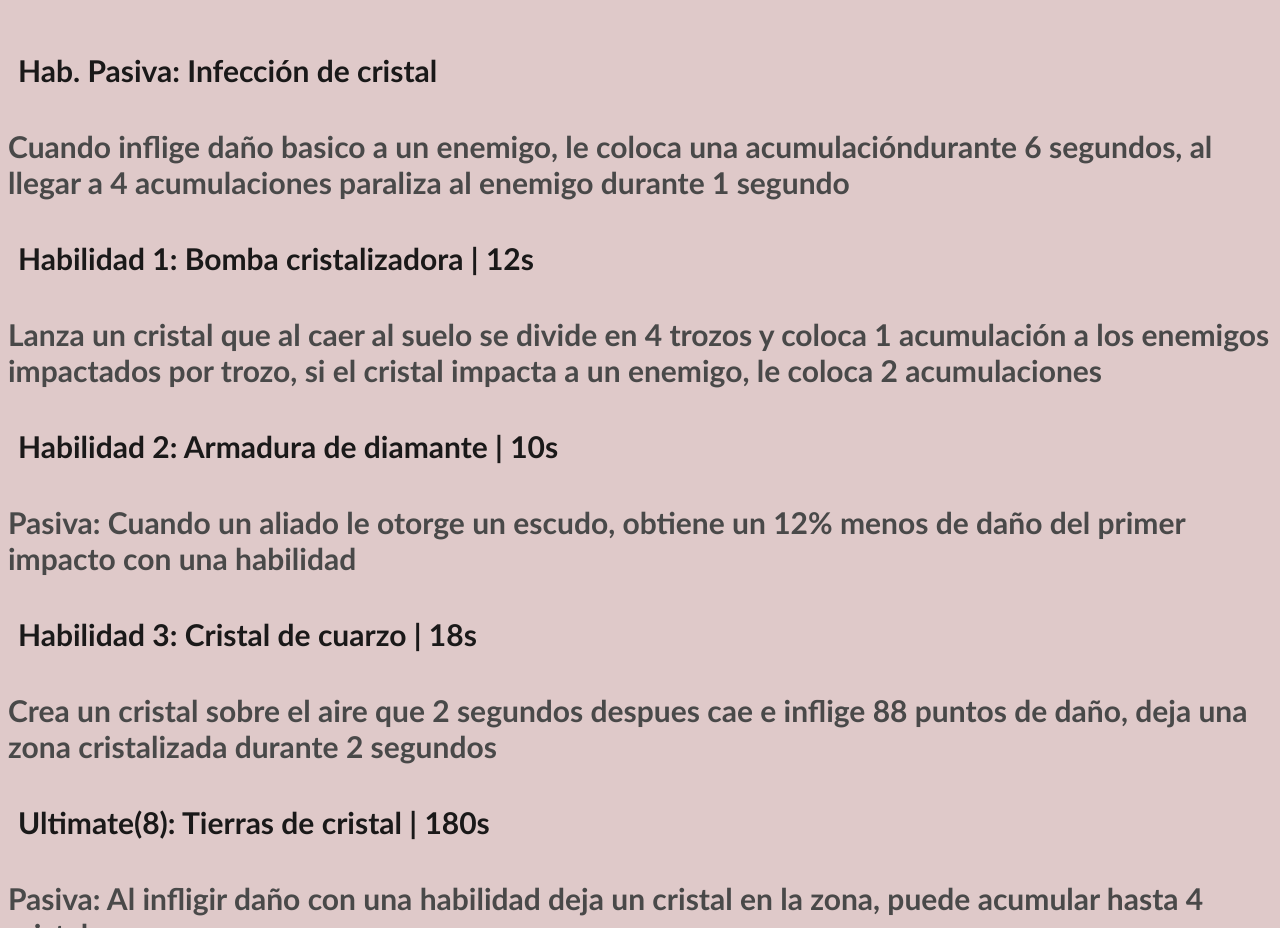
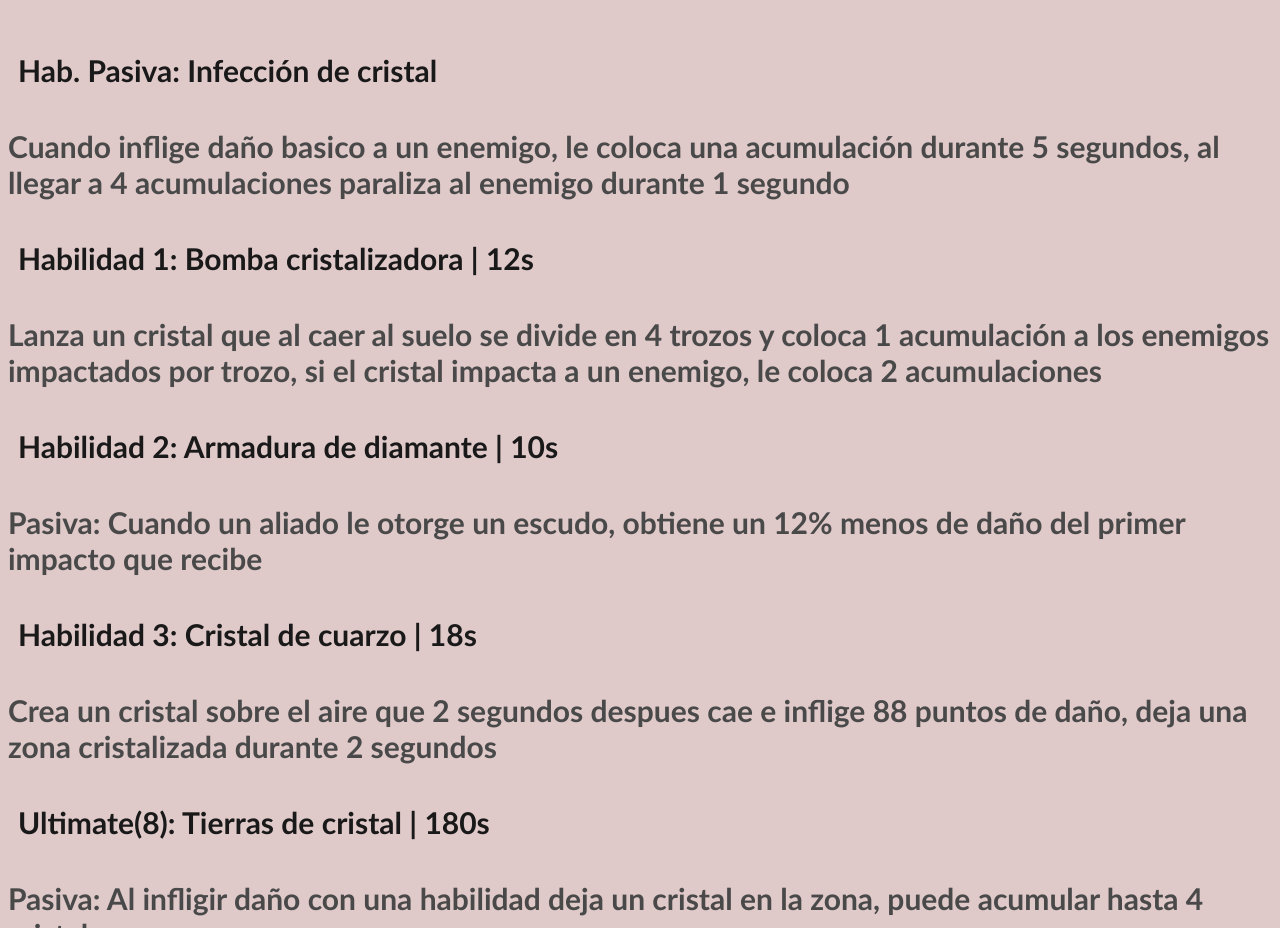
Before and after one commit to ZOROARK90/Carriers-Foundation-Icaro, a plain HTML site: page index.html in a window 1280 px wide. Shown: the part 1040-1968 px from the top of the page. Drawn offline with Linux system fonts and the light colour scheme.

Commit message:
Update index.html

```diff
--- a/index.html
+++ b/index.html
@@ -39,7 +39,7 @@
                 <li>Velocidad: 2</li>
             </ul>
             <h2>Hab. Pasiva: Infección de cristal</h2>
-            <h3>Cuando inflige daño basico a un enemigo, le coloca una acumulacióndurante 6
+            <h3>Cuando inflige daño basico a un enemigo, le coloca una acumulación durante 5
                 segundos, al llegar a 4 acumulaciones paraliza al enemigo durante 1 segundo</h3>
             <h2>Habilidad 1: Bomba cristalizadora | 12s</h2>
             <h3>Lanza un cristal que al caer al suelo se divide en 4 trozos y coloca 1
@@ -47,7 +47,7 @@
                 enemigo, le coloca 2 acumulaciones</h3>
             <h2>Habilidad 2: Armadura de diamante | 10s</h2>
             <h3>Pasiva: Cuando un aliado le otorge un escudo, obtiene un 12% menos de daño del
-                primer impacto con una habilidad</h3>
+                primer impacto que recibe</h3>
             <h2>Habilidad 3: Cristal de cuarzo | 18s</h2>
             <h3>Crea un cristal sobre el aire que 2 segundos despues cae e inflige 88 puntos
                 de daño, deja una zona cristalizada durante 2 segundos</h3>
```
